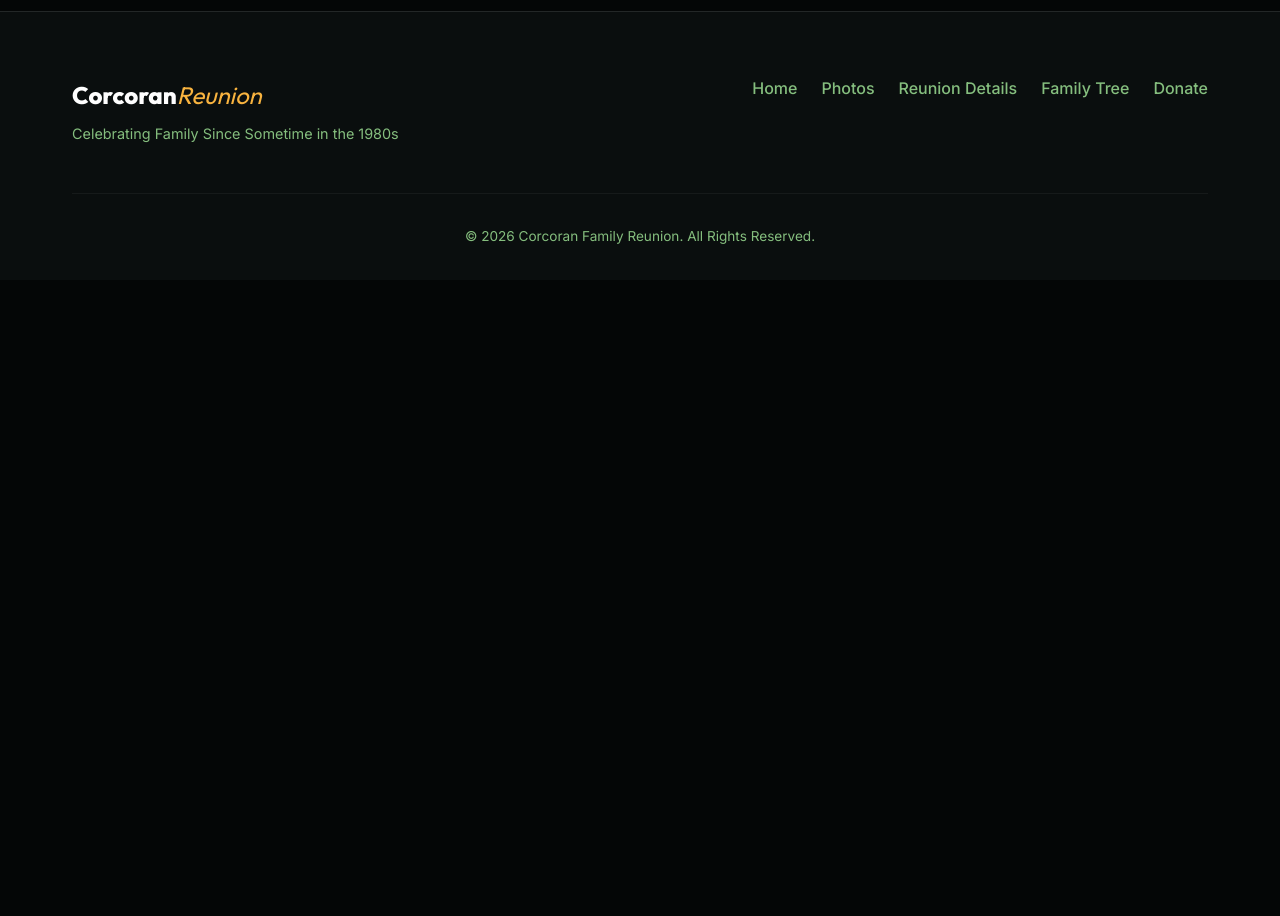
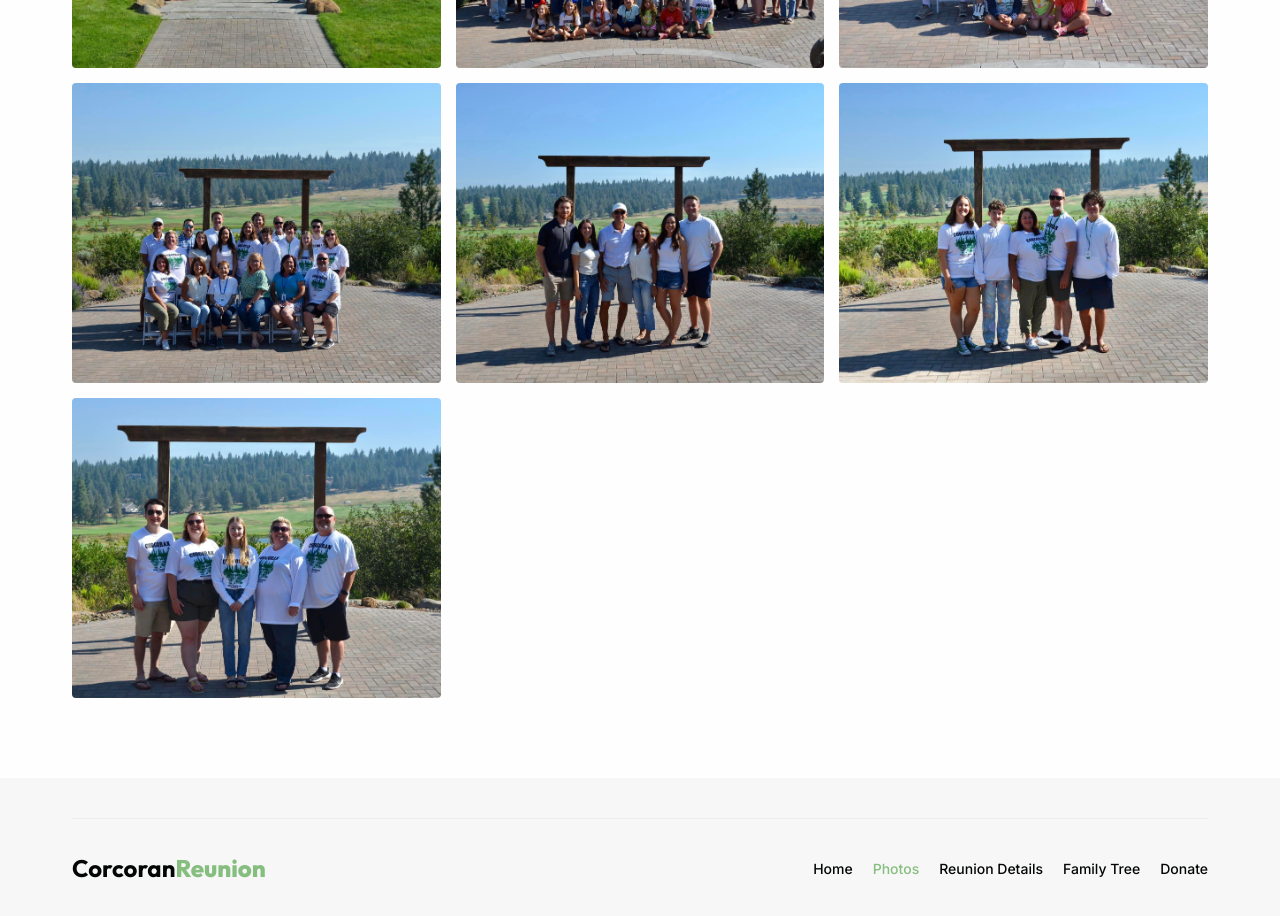
Before and after one commit to JackCreighton/corcoran-reunion.com, a React (Vite) app: page /photos in a window 1280 px wide. Shown: the part 520-1436 px from the top of the page. Before the commit the page ends 800 px from the top, so only its background shows below. Built offline with nearby package versions, Linux system fonts and the light colour scheme.

Commit message:
feat: implement photo gallery with lightbox and update site-wide light theme color palette

```diff
--- a/src/components/Footer/Footer.css
+++ b/src/components/Footer/Footer.css
@@ -1,70 +1,63 @@
-.footer {
-  background: var(--bg-secondary);
-  padding: 4rem 0 2rem;
-  margin-top: 4rem;
-  border-top: 1px solid var(--glass-border);
+footer {
+  background-color: var(--bg-secondary); /* matches #f7f7f7 logic */
+  padding: 30px 0px;
+  margin-top: auto;
 }
 
-.footer-content {
+.sub-footer {
+  border-top: 1px solid var(--bg-tertiary);
+  padding-top: 30px;
+  margin-top: 10px;
+}
+
+.footer-layout {
   display: flex;
   justify-content: space-between;
-  align-items: flex-start;
-  flex-wrap: wrap;
-  gap: 2rem;
-  margin-bottom: 3rem;
+  align-items: center;
 }
 
 .footer-logo .logo {
-  font-family: var(--font-heading);
-  font-size: 1.5rem;
-  font-weight: 800;
+  font-size: 24px;
+  font-weight: 700;
   color: var(--text-primary);
-  display: block;
-  margin-bottom: 0.5rem;
+  font-family: 'Poppins', var(--font-heading);
 }
 
-.footer-logo .logo span {
-  color: var(--accent-primary);
-  font-weight: 400;
-  font-style: italic;
+.footer-logo .logo em {
+  font-style: normal;
+  color: #85be7e;
+  font-weight: 900;
 }
 
-.footer-subtitle {
-  color: var(--text-secondary);
-  font-size: 0.9rem;
+.footer-menu ul {
+  display: flex;
+  list-style: none;
+  gap: 20px;
+  margin: 0;
+  padding: 0;
 }
 
-.footer-links {
-  display: flex;
-  gap: 1.5rem;
-  flex-wrap: wrap;
+.footer-menu ul li a {
+  font-size: 14px;
+  color: var(--text-primary);
+  font-weight: 500;
+  transition: all 0.3s ease 0s;
 }
 
-.footer-links a {
-  color: var(--text-secondary);
-  font-weight: 500;
+.footer-menu ul li a:hover,
+.footer-menu ul li a.active {
+  color: #85be7e !important;
 }
 
-.footer-links a:hover {
-  color: var(--accent-primary);
-}
-
-.footer-bottom {
-  text-align: center;
-  padding-top: 2rem;
-  border-top: 1px solid rgba(255, 255, 255, 0.05);
-  color: var(--text-secondary);
-  font-size: 0.85rem;
-}
-
-@media (max-width: 768px) {
-  .footer-content {
+@media (max-width: 767px) {
+  .footer-layout {
     flex-direction: column;
-    align-items: center;
     text-align: center;
+    gap: 20px;
   }
 
-  .footer-links {
-    justify-content: center;
+  .footer-menu ul {
+    flex-direction: column;
+    gap: 15px;
   }
 }
--- a/src/components/Footer/Footer.jsx
+++ b/src/components/Footer/Footer.jsx
@@ -3,25 +3,27 @@ import './Footer.css';
 
 const Footer = () => {
   return (
-    <footer className="footer">
+    <footer>
       <div className="container">
-        <div className="footer-content">
-          <div className="footer-logo">
-            <NavLink to="/" className="logo">
-              Corcoran<span>Reunion</span>
-            </NavLink>
-            <p className="footer-subtitle">Celebrating Family Since Sometime in the 1980s</p>
+        <div className="row">
+          <div className="col-lg-12">
+            <div className="sub-footer">
+              <div className="footer-layout">
+                <div className="footer-logo">
+                  <span className="logo">Corcoran<em>Reunion</em></span>
+                </div>
+                <div className="footer-menu">
+                  <ul>
+                    <li><NavLink to="/" end className={({isActive}) => isActive ? 'active' : ''}>Home</NavLink></li>
+                    <li><NavLink to="/photos" className={({isActive}) => isActive ? 'active' : ''}>Photos</NavLink></li>
+                    <li><NavLink to="/reunion-details" className={({isActive}) => isActive ? 'active' : ''}>Reunion Details</NavLink></li>
+                    <li><NavLink to="/family-tree" className={({isActive}) => isActive ? 'active' : ''}>Family Tree</NavLink></li>
+                    <li><NavLink to="/donate" className={({isActive}) => isActive ? 'active' : ''}>Donate</NavLink></li>
+                  </ul>
+                </div>
+              </div>
+            </div>
           </div>
-          <div className="footer-links">
-            <NavLink to="/">Home</NavLink>
-            <NavLink to="/photos">Photos</NavLink>
-            <NavLink to="/reunion-details">Reunion Details</NavLink>
-            <NavLink to="/family-tree">Family Tree</NavLink>
-            <NavLink to="/donate">Donate</NavLink>
-          </div>
-        </div>
-        <div className="footer-bottom">
-          <p>&copy; {new Date().getFullYear()} Corcoran Family Reunion. All Rights Reserved.</p>
         </div>
       </div>
     </footer>
--- a/src/components/Header/Header.css
+++ b/src/components/Header/Header.css
@@ -43,6 +43,9 @@
 
 .header-area .main-nav .nav {
   display: flex;
+  list-style: none;
+  margin: 0;
+  padding: 0;
   position: relative;
   z-index: 999;
 }
--- a/src/index.css
+++ b/src/index.css
@@ -2,18 +2,18 @@
 
 :root {
   /* Colors */
-  --bg-primary: #040606;
-  --bg-secondary: #0a0e0e;
-  --bg-tertiary: #111818;
-  --text-primary: #fefefe;
-  --text-secondary: #85be7e;
+  --bg-primary: #fefefe;
+  --bg-secondary: #f7f7f7;
+  --bg-tertiary: #eeeeee;
+  --text-primary: #040606;
+  --text-secondary: #555555;
   --accent-primary: #f8b33f;
   --accent-secondary: #e09f30;
   --error: #ef4444;
   --success: #85be7e;
 
   /* Gradients */
-  --gradient-main: linear-gradient(135deg, #040606 0%, #0a0e0e 100%);
+  --gradient-main: linear-gradient(135deg, #fefefe 0%, #f7f7f7 100%);
   --gradient-accent: linear-gradient(135deg, #f8b33f 0%, #e09f30 100%);
 
   /* Typography */
--- /dev/null
+++ b/src/pages/Photos/Photos.css
@@ -0,0 +1,135 @@
+.photos-page {
+  padding: 120px 0 80px 0; /* Clear the header */
+  min-height: 100vh;
+}
+
+.gallery-header {
+  text-align: center;
+  margin-bottom: 50px;
+}
+
+.gallery-title {
+  font-size: 32px;
+  color: var(--text-primary);
+}
+
+.gallery-title span {
+  color: var(--text-secondary); /* Using the green accent */
+}
+
+/* Gallery Grid */
+.gallery-grid {
+  display: grid;
+  grid-template-columns: repeat(auto-fit, minmax(280px, 1fr));
+  gap: 15px;
+}
+
+.gallery-item {
+  position: relative;
+  overflow: hidden;
+  border-radius: 4px;
+  cursor: pointer;
+}
+
+.gallery-img {
+  width: 100%;
+  height: 300px;
+  object-fit: cover;
+  display: block;
+  transition: transform 0.5s ease;
+}
+
+.gallery-item:hover .gallery-img {
+  transform: scale(1.1);
+}
+
+/* Bubba-like Overlay Effect */
+.gallery-overlay {
+  position: absolute;
+  top: 10px;
+  left: 10px;
+  right: 10px;
+  bottom: 10px;
+  background: rgba(4, 6, 6, 0.6); /* Black with opacity */
+  border: 1px solid var(--glass-border);
+  display: flex;
+  flex-direction: column;
+  justify-content: center;
+  align-items: center;
+  opacity: 0;
+  transition: opacity 0.3s ease;
+  z-index: 2;
+}
+
+.gallery-item:hover .gallery-overlay {
+  opacity: 1;
+}
+
+.overlay-text {
+  color: var(--text-primary);
+  font-family: var(--font-heading);
+  font-size: 20px;
+  font-weight: 700;
+  text-transform: uppercase;
+  letter-spacing: 2px;
+  transform: translateY(-15px);
+  transition: transform 0.3s ease;
+}
+
+.overlay-subtext {
+  color: var(--text-secondary);
+  font-family: var(--font-main);
+  font-size: 14px;
+  margin-top: 10px;
+  transform: translateY(15px);
+  transition: transform 0.3s ease;
+  padding: 5px 15px;
+  border: 1px solid var(--text-secondary);
+}
+
+.gallery-item:hover .overlay-text,
+.gallery-item:hover .overlay-subtext {
+  transform: translateY(0);
+}
+
+/* Lightbox overlay */
+.lightbox {
+  position: fixed;
+  top: 0;
+  left: 0;
+  right: 0;
+  bottom: 0;
+  background: rgba(4, 6, 6, 0.95); /* Deep black */
+  z-index: 9999;
+  display: flex;
+  justify-content: center;
+  align-items: center;
+  padding: 40px;
+  opacity: 0;
+  animation: fadeIn 0.3s forwards;
+  cursor: zoom-out;
+}
+
+.lightbox-img {
+  max-width: 100%;
+  max-height: 100%;
+  object-fit: contain;
+  box-shadow: 0px 0px 20px rgba(0,0,0,0.5);
+  border: 2px solid var(--glass-border);
+}
+
+.lightbox-close {
+  position: absolute;
+  top: 30px;
+  right: 30px;
+  color: var(--text-primary);
+  font-size: 40px;
+  cursor: pointer;
+  background: none;
+  border: none;
+  transition: color 0.3s;
+}
+
+.lightbox-close:hover {
+  color: var(--accent-primary);
+}
--- a/src/pages/Photos/Photos.jsx
+++ b/src/pages/Photos/Photos.jsx
@@ -1,11 +1,55 @@
+import { useState } from 'react';
+import { X } from 'lucide-react';
+import photosData from '../../../legacy_site/photos.json';
+import './Photos.css';
+
 const Photos = () => {
+  const [selectedPhoto, setSelectedPhoto] = useState(null);
+
+  // Parse the paths to be absolute from public folder, e.g. "photos/file.jpg" -> "/photos/file.jpg"
+  const formattedPhotos = photosData.map(path => path.startsWith('/') ? path : `/${path}`);
+
   return (
-    <div className="container animate-fade-in" style={{ paddingTop: '2rem' }}>
-      <h1>Photo Gallery</h1>
-      <p style={{ color: 'var(--text-secondary)', marginBottom: '2rem' }}>Memories from past gatherings.</p>
-      <div className="glass-panel" style={{ padding: '4rem', textAlign: 'center' }}>
-        <p>Gallery Coming Soon</p>
+    <div className="photos-page animate-fade-in">
+      <div className="container">
+
+        <div className="gallery-header">
+          <h2 className="gallery-title">Reunion 2023 <span>Klamath Falls, OR</span></h2>
+        </div>
+
+        <div className="gallery-grid">
+          {formattedPhotos.map((photoStr, idx) => (
+            <div
+              key={idx}
+              className="gallery-item"
+              onClick={() => setSelectedPhoto(photoStr)}
+            >
+              <img src={photoStr} alt={`Reunion moment ${idx}`} className="gallery-img" />
+              <div className="gallery-overlay">
+                <p className="overlay-text">Click to Expand</p>
+                <div className="overlay-subtext">View more</div>
+              </div>
+            </div>
+          ))}
+        </div>
+
       </div>
+
+      {/* Lightbox Rendering */}
+      {selectedPhoto && (
+        <div className="lightbox" onClick={() => setSelectedPhoto(null)}>
+          <button className="lightbox-close" onClick={() => setSelectedPhoto(null)}>
+            <X size={40} />
+          </button>
+          {/* Stop propagation so clicking the image doesnt close the lightbox */}
+          <img
+            src={selectedPhoto}
+            alt="Expanded view"
+            className="lightbox-img"
+            onClick={(e) => e.stopPropagation()}
+          />
+        </div>
+      )}
     </div>
   );
 };
```
